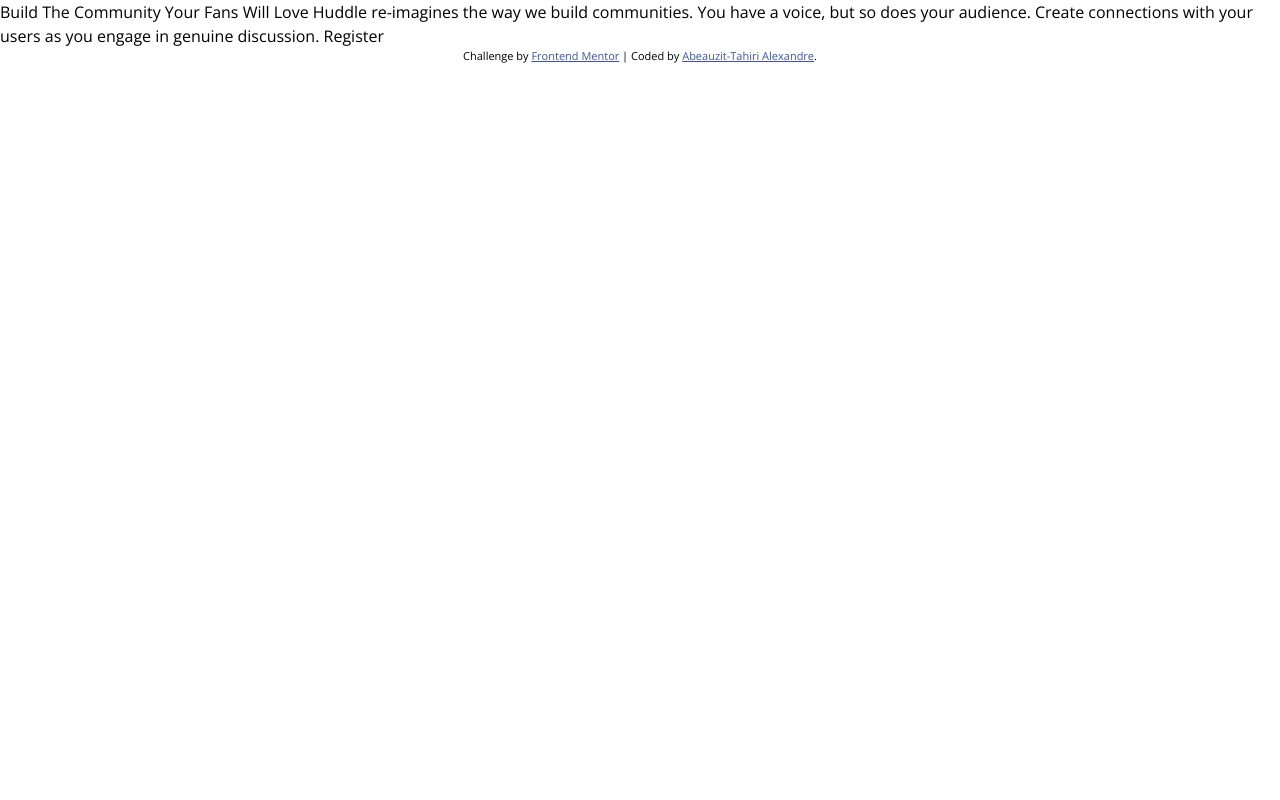
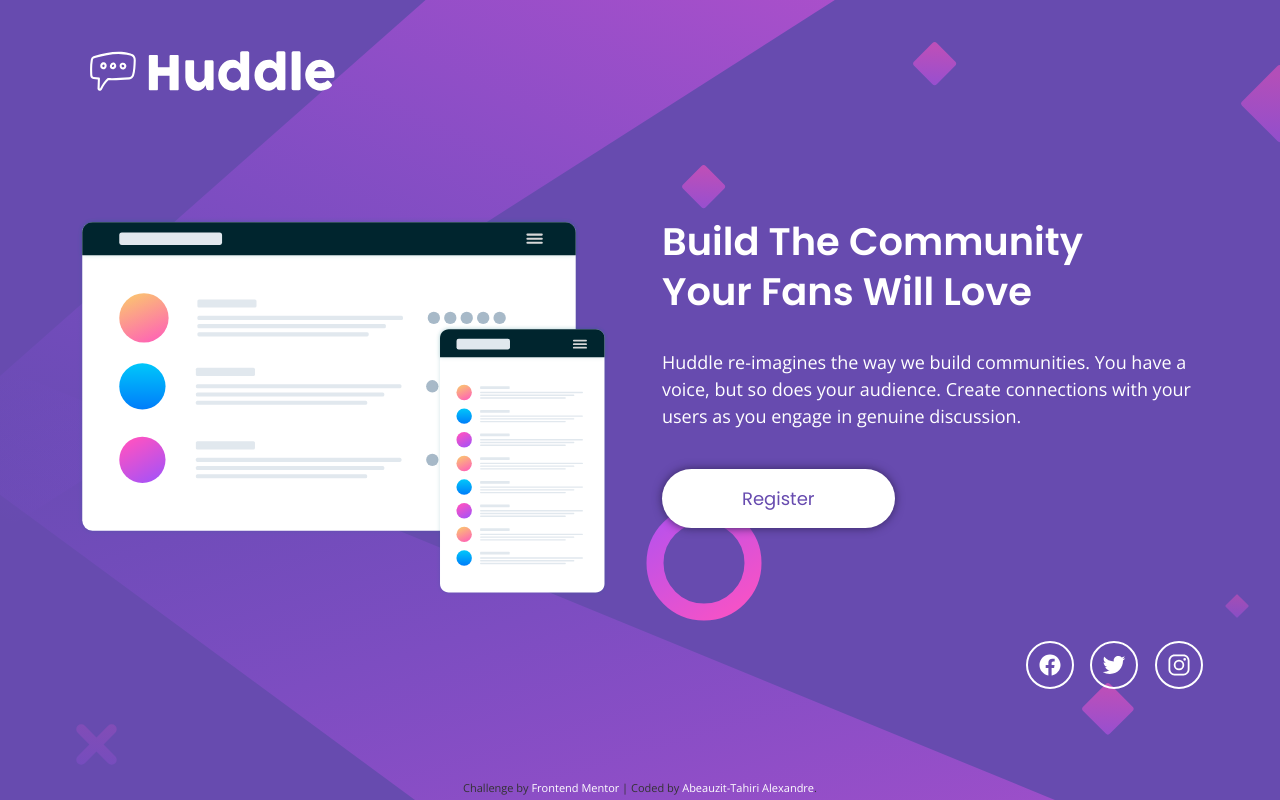
Before and after one commit to Aatypic/huddle-landing-page, a plain HTML site: page index.html in a window 1280 px wide. Drawn offline with nearby package versions, Linux system fonts and the light colour scheme.

Commit message:
huddle landing page live 1.0

```diff
--- a/index.html
+++ b/index.html
@@ -9,17 +9,57 @@
 		<link rel="stylesheet" href="style.css" />
 		<link rel="preconnect" href="https://fonts.googleapis.com" />
 		<link rel="preconnect" href="https://fonts.gstatic.com" crossorigin />
-		<link href="https://fonts.googleapis.com/css2?family=Open+Sans&family=Poppins:wght@400;600&display=swap" rel="stylesheet" />
+		<link
+			href="https://fonts.googleapis.com/css2?family=Open+Sans&family=Poppins:wght@400;600&display=swap"
+			rel="stylesheet" />
 		<title>Frontend Mentor | Huddle landing page with single introductory section</title>
 	</head>
 	<body>
-		Build The Community Your Fans Will Love Huddle re-imagines the way we build communities. You have a voice, but so does your audience. Create connections with your users as you engage in genuine
-		discussion. Register
+		<main>
+			<header><img src="images/logo.svg" alt="Huddle logo" /></header>
+
+			<div class="mockup"></div>
+			<div class="hero__cta">
+				<h1><span>Build The Community</span> <span>Your Fans Will Love</span></h1>
+				<p>
+					Huddle re-imagines the way we build communities. You have a voice, but so does your
+					audience. Create connections with your users as you engage in genuine discussion.
+				</p>
+				<a class="hero__cta-btn" href="#">Register</a>
+			</div>
+
+			<ul role="navigation" aria-label="Social links">
+				<li>
+					<a href="#">
+						<span class="sr-only">Facebook</span>
+						<ion-icon name="logo-facebook"></ion-icon>
+					</a>
+				</li>
+				<li>
+					<a href="#">
+						<span class="sr-only">Twitter</span>
+						<ion-icon name="logo-twitter"></ion-icon>
+					</a>
+				</li>
+				<li>
+					<a href="#">
+						<span class="sr-only">Instagram</span>
+						<ion-icon name="logo-instagram"></ion-icon>
+					</a>
+				</li>
+			</ul>
+		</main>
 
 		<footer>
 			<p class="attribution">
-				Challenge by <a href="https://www.frontendmentor.io?ref=challenge" target="_blank">Frontend Mentor</a> | Coded by <a href="mailto:aatypic.design@gmail.com">Abeauzit-Tahiri Alexandre</a>.
+				Challenge by
+				<a href="https://www.frontendmentor.io?ref=challenge" target="_blank">Frontend Mentor</a> |
+				Coded by <a href="mailto:aatypic.design@gmail.com">Abeauzit-Tahiri Alexandre</a>.
 			</p>
 		</footer>
+		<script
+			type="module"
+			src="https://unpkg.com/ionicons@5.5.2/dist/ionicons/ionicons.esm.js"></script>
+		<script nomodule src="https://unpkg.com/ionicons@5.5.2/dist/ionicons/ionicons.js"></script>
 	</body>
 </html>
--- a/style.css
+++ b/style.css
@@ -1,7 +1,8 @@
 :root {
 	/* colors */
-	--clr-primary100: hsl(257, 40%, 49%);
-	--clr-primary200: hsl(300, 69%, 71%);
+	--clr-primary100: hsl(300, 69%, 71%);
+	--clr-primary300: hsl(257, 40%, 49%);
+	--clr-bxshadow800: hsl(257, 43%, 26%);
 
 	/* fonts */
 	--ff-primary: "Open Sans", sans-serif;
@@ -17,7 +18,17 @@
 *::after {
 	box-sizing: border-box;
 }
-
+.sr-only {
+	position: absolute;
+	width: 1px;
+	height: 1px;
+	padding: 0;
+	margin: -1px;
+	overflow: hidden;
+	clip: rect(0, 0, 0, 0);
+	white-space: nowrap;
+	border: 0;
+}
 /* Remove default margin */
 body,
 h1,
@@ -32,10 +43,10 @@
 	margin: 0;
 }
 
-/* Remove list styles on ul, ol elements with a list role, which suggests default styling will be removed */
-ul[role="list"],
-ol[role="list"] {
+ul {
 	list-style: none;
+	padding: 0;
+	margin: 0;
 }
 
 /* Set core root defaults */
@@ -50,26 +61,14 @@
 	line-height: 1.5;
 }
 
-/* A elements that don't have a class get default styles */
-a:not([class]) {
-	text-decoration-skip-ink: auto;
-}
-
 /* Make images easier to work with */
-img,
-picture {
+img {
 	max-width: 100%;
 	display: block;
 }
-
-/* Inherit fonts for inputs and buttons */
-input,
-button,
-textarea,
-select {
-	font: inherit;
+a {
+	text-decoration: none;
 }
-
 /* Remove all animations, transitions and smooth scroll for people that prefer not to see them */
 @media (prefers-reduced-motion: reduce) {
 	html:focus-within {
@@ -90,12 +89,200 @@
 
 body {
 	font-family: var(--ff-primary);
+	background-color: var(--clr-primary300);
+	background-image: url(images/bg-mobile.svg);
+	background-repeat: no-repeat;
+	background-size: contain;
+	color: hsl(0, 0%, 100%);
+	display: grid;
+	align-items: center;
+	overflow: hidden;
+}
+main {
+	display: grid;
+	grid-template-columns: 1fr;
+	grid-template-rows: 2rem 30vh auto auto;
+	grid-template-areas:
+		"header"
+		"mockup"
+		"cta"
+		"nav";
+	gap: 2.75rem;
+	padding: max(1rem, 3vw) max(1.875rem, 6vw);
+}
+
+header {
+	grid-area: header;
+	width: 35vw;
+}
+
+.mockup {
+	grid-area: mockup;
+	background-image: url(images/illustration-mockups.svg);
+	background-repeat: no-repeat;
+	background-size: contain;
+	width: 100%;
+}
+picture {
+	grid-area: mockup;
+	border: 1px solid black;
+}
+picture img {
+	background-size: auto;
+}
+
+h1 {
+	display: flex;
+	flex-direction: column;
+	font-size: clamp(1.6rem, 3vw, 3rem);
+}
+
+h1,
+.hero__cta-btn {
+	font-family: var(--ff-accent);
+}
+
+.hero__cta {
+	grid-area: cta;
+	display: flex;
+	flex-direction: column;
+	gap: 1rem;
+}
+
+.hero__cta-btn {
+	color: var(--clr-primary300);
+	background-color: white;
+	width: fit-content;
+	padding: max(2vh, 0.75rem) 5rem;
+	border-radius: 100vw;
+	box-shadow: 0px 0px 10px hsl(257deg 43% 26%);
+	font-size: 0.8rem;
+	margin-top: 0.4rem;
+	transition: 350ms ease;
+}
+
+.hero__cta-btn:hover {
+	background-color: var(--clr-primary100);
+	color: hsl(0, 0%, 100%);
+}
+
+ul {
+	display: flex;
+	justify-self: center;
+	gap: 1rem;
+	grid-area: nav;
+}
+
+li {
+	display: inline-block;
+	line-height: 1rem;
+}
+
+ion-icon {
+	color: white;
+	padding: 0.425em;
+	border: 2px solid white;
+	border-radius: 100vh;
+
+	transition: 350ms ease;
+}
+
+ion-icon:hover {
+	color: var(--clr-primary100);
+	border: 2px solid var(--clr-primary100);
+	box-shadow: 0 0 10px var(--clr-bxshadow800), 0 0 10px var(--clr-primary100);
+}
+
+/* fix to remove the tooltip ion-icon */
+ion-icon::before {
+	content: "";
+	position: absolute;
+	width: 100%;
+	height: 100%;
+}
+
+footer {
+	position: absolute;
+	bottom: 0.5%;
+	width: 100%;
 }
 
 .attribution {
-	font-size: 11px;
+	font-size: 0.6875em;
+	color: hsl(0, 0%, 20%);
 	text-align: center;
 }
+
 .attribution a {
-	color: hsl(228, 45%, 44%);
+	color: hsl(0, 0%, 100%);
 }
+
+/* special to mobile */
+@media screen and (max-width: 45em) {
+	.mockup {
+		background-position: center;
+	}
+	.hero__cta {
+		text-align: center;
+		align-items: center;
+	}
+	.hero__cta p {
+		max-width: 33ch;
+		font-size: 0.9375rem;
+	}
+	.hero__cta-btn {
+		align-self: center;
+	}
+}
+
+/* large screen */
+@media screen and (min-width: 45.1em) {
+	body {
+		background-image: url(images/bg-desktop.svg);
+		background-size: cover;
+	}
+	main {
+		grid-template-columns: repeat(2, 1fr);
+		grid-template-rows: auto;
+		min-height: inherit;
+		grid-template-areas:
+			"header . "
+			"mockup cta"
+			". nav";
+	}
+	.hero__cta {
+		gap: 2rem;
+	}
+	h1 {
+		line-height: 1.3;
+	}
+	p,
+	.hero__cta-btn {
+		font-size: 1.125rem;
+	}
+
+	ul {
+		justify-self: end;
+	}
+	ion-icon {
+		font-size: 1.5rem;
+	}
+}
+
+/* very large screen */
+@media screen and (min-width: 90em) {
+	main {
+		grid-template-rows: 1fr 63vh auto;
+	}
+	.hero__cta {
+		padding-block-start: 3rem;
+		padding-left: 3rem;
+	}
+	.hero__cta p,
+	ul {
+		margin-right: 10rem;
+	}
+	body {
+		background-size: contain;
+	}
+}
```
